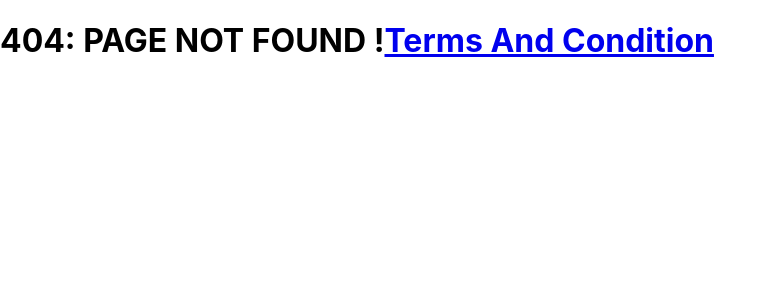
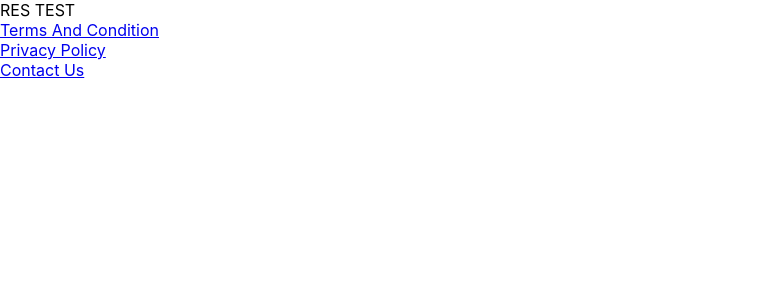
Before and after one commit to pingkee/ResTest_Webclient, a React (Create React App) app: page /#/home in a window 1280 px wide. Before the commit this address had no page. Shown: the top 300 px of the page, without its empty margins (0-777 px from the left). Built offline with nearby package versions, Linux system fonts and the light colour scheme.

Commit message:
refactor: added home url

```diff
--- a/src/App.tsx
+++ b/src/App.tsx
@@ -1,5 +1,5 @@
 import React from 'react';
-import { HashRouter, Route, Switch } from 'react-router-dom'
+import { HashRouter, Redirect, Route, Switch } from 'react-router-dom'
 import ContactUs from './Component/ContactUs';
 import Home from './Component/Home';
 import Notfound from './Component/Notfound';
@@ -11,11 +11,14 @@ const App = () => {
     <HashRouter basename='/'>
       <div>
         <Switch>
+          <Route exact path={'/'} render={() => {
+              return <Redirect to={'/home'}/>
+          }}/>
+          <Route exact path="/home" component={Home} />
           <Route path="/privacypolicy" component={Policy} />
           <Route path="/termsandcondition" component={TermsAndCondition} />
           <Route path="/ContactUs" component={ContactUs} />
           <Route component={Notfound} />
-          <Route exact path="/" component={Home} />
         </Switch>
       </div>
     </HashRouter>
```
